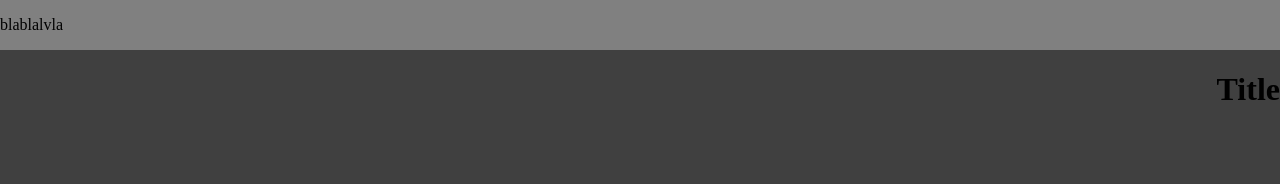
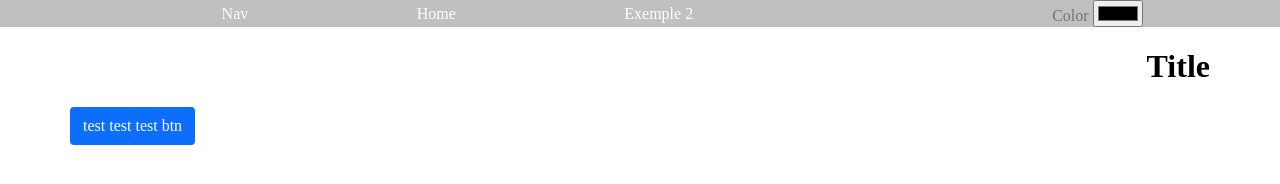
Before and after one commit to Alexandre-SandBox/FrameCss, a plain HTML site: page index.html in a window 1280 px wide. Drawn offline with Linux system fonts and the light colour scheme.

Commit message:
add folder and stock file css in folder css

```diff
--- a/color.css
+++ /dev/null
@@ -1,56 +0,0 @@
-:root {
-/* CSS RGB */
---black: rgba(0, 0, 0, 1);
---onyx: rgba(64, 64, 64, 1);
---gray-web: rgba(128, 128, 128, 1);
---silver: rgba(192, 192, 192, 1);
---white: rgba(255, 255, 255, 1);
-
-/* CSS Gradient */
---gradient-top: linear-gradient(0deg, #000000ff, #404040ff, #808080ff, #c0c0c0ff, #ffffffff);
---gradient-right: linear-gradient(90deg, #000000ff, #404040ff, #808080ff, #c0c0c0ff, #ffffffff);
---gradient-bottom: linear-gradient(180deg, #000000ff, #404040ff, #808080ff, #c0c0c0ff, #ffffffff);
---gradient-left: linear-gradient(270deg, #000000ff, #404040ff, #808080ff, #c0c0c0ff, #ffffffff);
---gradient-top-right: linear-gradient(45deg, #000000ff, #404040ff, #808080ff, #c0c0c0ff, #ffffffff);
---gradient-bottom-right: linear-gradient(135deg, #000000ff, #404040ff, #808080ff, #c0c0c0ff, #ffffffff);
---gradient-top-left: linear-gradient(225deg, #000000ff, #404040ff, #808080ff, #c0c0c0ff, #ffffffff);
---gradient-bottom-left: linear-gradient(315deg, #000000ff, #404040ff, #808080ff, #c0c0c0ff, #ffffffff);
---gradient-radial: radial-gradient(#000000ff, #404040ff, #808080ff, #c0c0c0ff, #ffffffff);
---blue: #0d6efd;
---secondary: #6c757d;
---success: #198754;
---info: #0dcaf0;
---alerte: #ffc107;
---danger: #dc3545;
-}
-
-.bg-darker{
-    background-color: var(--onyx);
-}
-.bg-dark{
-    background-color: var(--gray-web);
-}
-.bg-blue{
-    background-color: var(--blue);
-}
-.bg-secondary{
-    background-color: var(--secondary);
-}
-.bg-success{
-    background-color: var(--success);
-}
-.color-blue{
-    color: var(--blue);
-}
-.color-secondary{
-    color: var(--secondary);
-}
-.color-info{
-    color: var(--info);
-}
-.color-alerte{
-    color: var(--alerte);
-}
-.color-danger{
-    color: var(--danger);
-}
--- /dev/null
+++ b/css/button.css
@@ -0,0 +1,14 @@
+.btn{
+    display: inline-block;
+    text-align: center;
+    vertical-align: middle;
+    border: 1px solid transparent;
+    font-weight: 400;
+    padding: 0.375rem 0.75rem;
+    font-size: 1rem;
+    line-height: 1.5;
+    border-radius: 0.25rem;
+}
+.btn-blue{
+    background-color: var(--blue);
+}
--- /dev/null
+++ b/css/color.css
@@ -0,0 +1,36 @@
+.bg-darker{
+    background-color: var(--onyx);
+}
+.bg-dark{
+    background-color: var(--gray-web);
+}
+.bg-silver{
+    background-color: var(--silver);
+}
+.bg-blue{
+    background-color: var(--blue);
+}
+.bg-secondary{
+    background-color: var(--secondary);
+}
+.bg-success{
+    background-color: var(--success);
+}
+.color-blue{
+    color: var(--blue);
+}
+.color-secondary{
+    color: var(--secondary);
+}
+.color-info{
+    color: var(--info);
+}
+.color-alerte{
+    color: var(--alerte);
+}
+.color-danger{
+    color: var(--danger);
+}
+.color-white{
+    color: white;
+}
--- a/display.css
+++ b/css/display.css
@@ -14,5 +14,8 @@
     justify-content: space-around;
 }
 .flex-justify-space-b{
-    justify-content: space-between;
+    justify-content: space-between !important;
 }
+.flex-align-center{
+    align-items: center;
+}
--- /dev/null
+++ b/css/nav.css
@@ -0,0 +1,20 @@
+.navbar{
+    display: flex;
+    flex-direction: row;
+    justify-content: space-around;
+    color: var(--secondary);
+}
+.navbar a:hover {
+    color: var(--secondary);
+}
+.navbar-silver{
+    display: flex;
+    flex-direction: row;
+    justify-content: space-around;
+    color: var(--secondary);
+    background-color: var(--silver);
+}
+.nav-list{
+    display: flex;
+    flex-direction: row;
+}
--- /dev/null
+++ b/css/root.css
@@ -0,0 +1,25 @@
+:root {
+    /* CSS RGB */
+    --black: rgba(0, 0, 0, 1);
+    --onyx: rgba(64, 64, 64, 1);
+    --gray-web: rgba(128, 128, 128, 1);
+    --silver: rgba(192, 192, 192, 1);
+    --white: rgba(255, 255, 255, 1);
+
+    /* CSS Gradient */
+    --gradient-top: linear-gradient(0deg, #000000ff, #404040ff, #808080ff, #c0c0c0ff, #ffffffff);
+    --gradient-right: linear-gradient(90deg, #000000ff, #404040ff, #808080ff, #c0c0c0ff, #ffffffff);
+    --gradient-bottom: linear-gradient(180deg, #000000ff, #404040ff, #808080ff, #c0c0c0ff, #ffffffff);
+    --gradient-left: linear-gradient(270deg, #000000ff, #404040ff, #808080ff, #c0c0c0ff, #ffffffff);
+    --gradient-top-right: linear-gradient(45deg, #000000ff, #404040ff, #808080ff, #c0c0c0ff, #ffffffff);
+    --gradient-bottom-right: linear-gradient(135deg, #000000ff, #404040ff, #808080ff, #c0c0c0ff, #ffffffff);
+    --gradient-top-left: linear-gradient(225deg, #000000ff, #404040ff, #808080ff, #c0c0c0ff, #ffffffff);
+    --gradient-bottom-left: linear-gradient(315deg, #000000ff, #404040ff, #808080ff, #c0c0c0ff, #ffffffff);
+    --gradient-radial: radial-gradient(#000000ff, #404040ff, #808080ff, #c0c0c0ff, #ffffffff);
+    --blue: #0d6efd;
+    --secondary: #6c757d;
+    --success: #198754;
+    --info: #0dcaf0;
+    --alerte: #ffc107;
+    --danger: #dc3545;
+}
--- /dev/null
+++ b/css/screen.css
@@ -0,0 +1,27 @@
+@media (min-width: 576px) {
+    .container, .container-sm {
+      max-width: 540px;
+      margin: 0 auto;
+    }
+  }
+
+  @media (min-width: 768px) {
+    .container, .container-sm, .container-md {
+      max-width: 720px;
+      margin: 0 auto;
+    }
+  }
+
+  @media (min-width: 992px) {
+    .container, .container-sm, .container-md, .container-lg {
+      max-width: 960px;
+      margin: 0 auto;
+    }
+  }
+
+  @media (min-width: 1200px) {
+    .container, .container-sm, .container-md, .container-lg, .container-xl {
+      max-width: 1140px;
+      margin: 0 auto;
+    }
+  }
--- /dev/null
+++ b/css/tag.css
@@ -0,0 +1,17 @@
+.navbar a.link{
+    text-decoration: none;
+    color: var(--secondary);
+}
+a{
+    text-decoration: none;
+    color:var(--white);
+}
+a:visited {
+    text-decoration: none;
+}
+ul.nav-list{
+    list-style-type:none;
+    margin: 0;
+    padding: 0;
+    width: 50%;
+}
--- /dev/null
+++ b/frameccs.css
@@ -0,0 +1,12 @@
+@import url("/css/root.css");
+@import url("/css/screen.css");
+@import url("/css/color.css");
+@import url("/css/display.css");
+@import url("/css/nav.css");
+@import url("/css/tag.css");
+@import url("/css/button.css");
+
+body{
+    padding: 0;
+    margin: 0;
+}
--- a/index.html
+++ b/index.html
@@ -3,17 +3,34 @@
 <head>
     <meta charset="UTF-8">
     <meta name="viewport" content="width=device-width, initial-scale=1.0">
-    <link rel="stylesheet" href="style.css">
+    <link rel="stylesheet" href="frameccs.css">
     <title>FrameCss</title>
 </head>
-<body class="bg-darker">
-    <nav class="bg-dark">
-        <p>blablalvla</p>
+<body>
+    <nav class="bg-darker">
+        <div class="navbar-silver">
+            <ul class="nav-list flex-justify-space-a flex-align-center">
+                <li>
+                    <a href="#" class="link">Nav</a>
+                </li>
+                <li>
+                    <a href="#" class="link">Home</a>
+                </li>
+                <li>
+                    <a href="#" class="link">Exemple 2</a>
+                </li>
+            </ul>
+            <form action="#" method="post">
+                <label for="color">Color</label>
+                <input type="color" name="color" id="color">
+            </form>
+        </div>
     </nav>
-    <div class="container">
+    <div class="container-sm">
         <div class="display-f flex-justify-end">
             <h1>Title</h1>
         </div>
+        <a href="#" class="btn btn-blue" role="button">test test test btn</a>
     </div>
 </body>
 </html>
--- a/style.css
+++ /dev/null
@@ -1,16 +0,0 @@
-@import url("color.css");
-@import url("display.css");
-
-body{
-    padding: 0;
-    margin: 0;
-}
-.container{
-    width: 100%;
-    margin: 0 auto;
-}
-
-nav{
-    display: flex;
-    flex-direction: row;
-}
```
